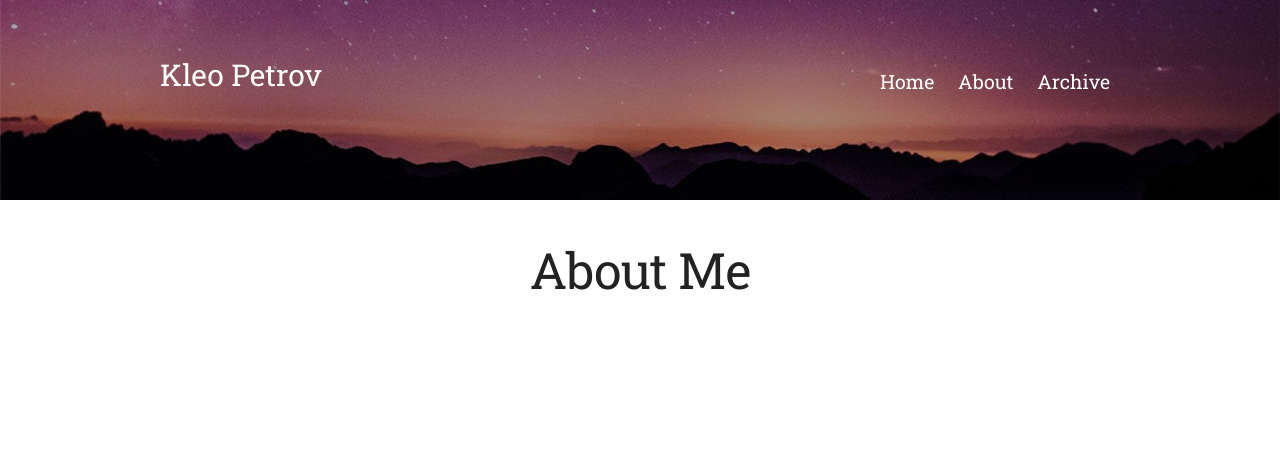
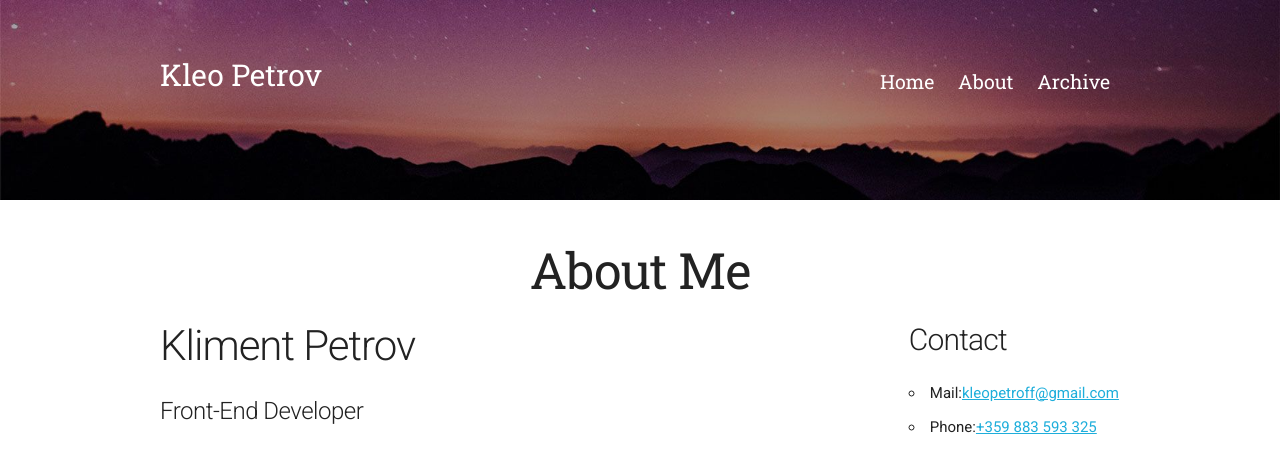
Before and after one commit to KleoPetroff/kleopetroff.github.io, a Jekyll site: the page built from about.html, in a window 1280 px wide. Shown: the top 473 px of the page. Built offline with Jekyll 4.4.1, drawn with Linux system fonts in a browser that asks for light colours.

Commit message:
Include general info in About Us page
Added heading name and contact

```diff
--- a/about.html
+++ b/about.html
@@ -6,3 +6,21 @@ layout: default
         <h1 class="heading">About Me</h1>
     </div>
 </div>
+<div class="container">
+    <div class="row general">
+        <div class="nine columns name">
+            <h2>Kliment Petrov</h2>
+            <h5>Front-End Developer</h5>
+        </div>
+        <div class="three columns contact">
+            <div class="contact-position">
+                <h4>Contact</h4>
+                <ul class="contact-list">
+                    <li>Mail:<a class="contact-mail" href="mailto:kleopetroff@gmail.com" title="Contact mail">kleopetroff@gmail.com</a>
+                    </li>
+                    <li>Phone:<a class="contact-phone" href="tel:359883593325" title="Contact Phone">+359 883 593 325</a></li>
+                </ul>
+            </div>
+        </div>
+    </div>
+</div>
```
